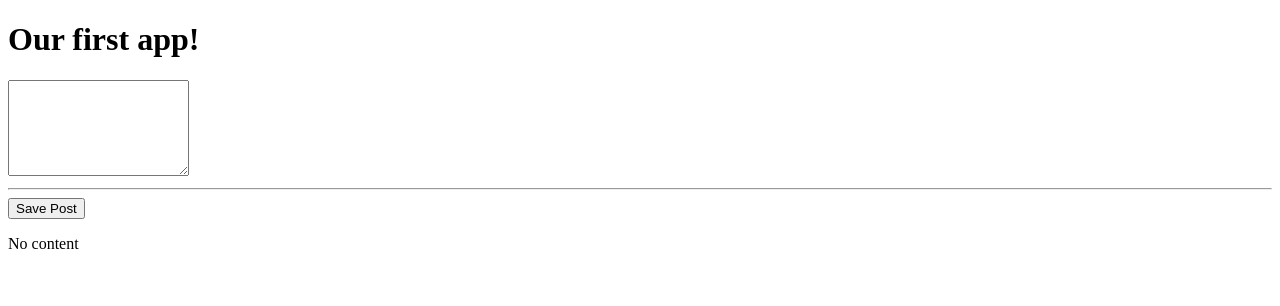
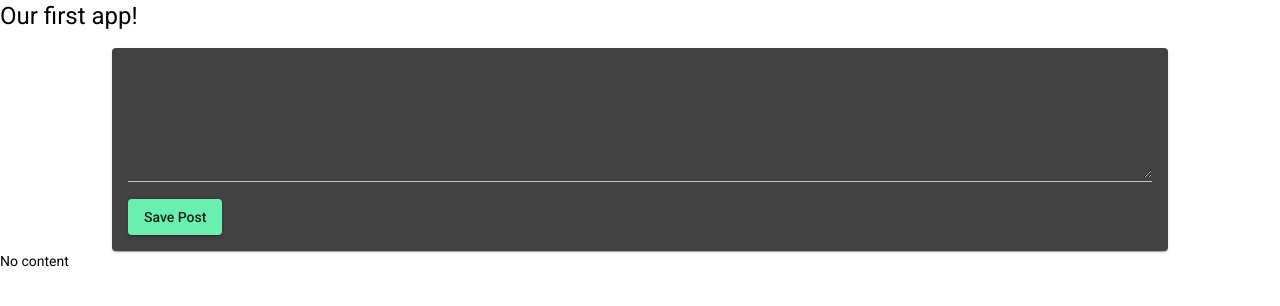
Before and after one commit to jazvillagra/mean-frontend, an Angular app: page / in a window 1280 px wide. Shown: the top 306 px of the page. Built offline with nearby package versions, Linux system fonts and the light colour scheme.

Commit message:
Implement angular material package

```diff
--- a/angular.json
+++ b/angular.json
@@ -23,6 +23,7 @@
               "src/assets"
             ],
             "styles": [
+              "./node_modules/@angular/material/prebuilt-themes/purple-green.css",
               "src/styles.css"
             ],
             "scripts": []
@@ -90,6 +91,7 @@
               "src/assets"
             ],
             "styles": [
+              "./node_modules/@angular/material/prebuilt-themes/purple-green.css",
               "src/styles.css"
             ],
             "scripts": []
--- a/package.json
+++ b/package.json
@@ -11,10 +11,12 @@
   "private": true,
   "dependencies": {
     "@angular/animations": "^14.0.0",
+    "@angular/cdk": "^14.0.5",
     "@angular/common": "^14.0.0",
     "@angular/compiler": "^14.0.0",
     "@angular/core": "^14.0.0",
     "@angular/forms": "^14.0.0",
+    "@angular/material": "^14.0.5",
     "@angular/platform-browser": "^14.0.0",
     "@angular/platform-browser-dynamic": "^14.0.0",
     "@angular/router": "^14.0.0",
--- /dev/null
+++ b/src/app/posts/post-create/post-create.component.css
@@ -0,0 +1,13 @@
+mat-card {
+  width: 80%;
+  margin: auto;
+}
+
+textarea {
+  width: 100%;
+}
+
+
+mat-form-field {
+  width: 100%;
+}
--- a/src/app/posts/post-create/post-create.component.html
+++ b/src/app/posts/post-create/post-create.component.html
@@ -1,4 +1,11 @@
-<textarea rows="6" [(ngModel)]="enteredValue"></textarea>
-<hr>
-<button (click)="onAddPost()">Save Post</button>
+<mat-card>
+  <mat-form-field>
+    <textarea matInput rows="6" [(ngModel)]="enteredValue"></textarea>
+  </mat-form-field>
+  <button
+    mat-raised-button
+    color="accent"
+    (click)="onAddPost()">Save Post</button>
+</mat-card>
+
 <p>{{ newPost }}</p>
--- a/src/app/posts/post-create/post-create.component.ts
+++ b/src/app/posts/post-create/post-create.component.ts
@@ -2,7 +2,8 @@
 
 @Component({
   selector: 'app-post-create',
-  templateUrl: './post-create.component.html'
+  templateUrl: './post-create.component.html',
+  styleUrls: ['./post-create.component.css']
 })
 export class PostCreateComponent {
 
--- a/src/index.html
+++ b/src/index.html
@@ -6,8 +6,11 @@
   <base href="/">
   <meta name="viewport" content="width=device-width, initial-scale=1">
   <link rel="icon" type="image/x-icon" href="favicon.ico">
+  <link rel="preconnect" href="https://fonts.gstatic.com">
+  <link href="https://fonts.googleapis.com/css2?family=Roboto:wght@300;400;500&display=swap" rel="stylesheet">
+  <link href="https://fonts.googleapis.com/icon?family=Material+Icons" rel="stylesheet">
 </head>
-<body>
+<body class="mat-typography">
   <app-root></app-root>
 </body>
 </html>
--- a/src/styles.css
+++ b/src/styles.css
@@ -1 +1,4 @@
 /* You can add global styles to this file, and also import other style files */
+
+html, body { height: 100%; }
+body { margin: 0; font-family: Roboto, "Helvetica Neue", sans-serif; }
```
Also changed, not shown: src/app/app.module.ts (+9 -1 lines), 1 other file (tests, documents, lock files or other folders).
